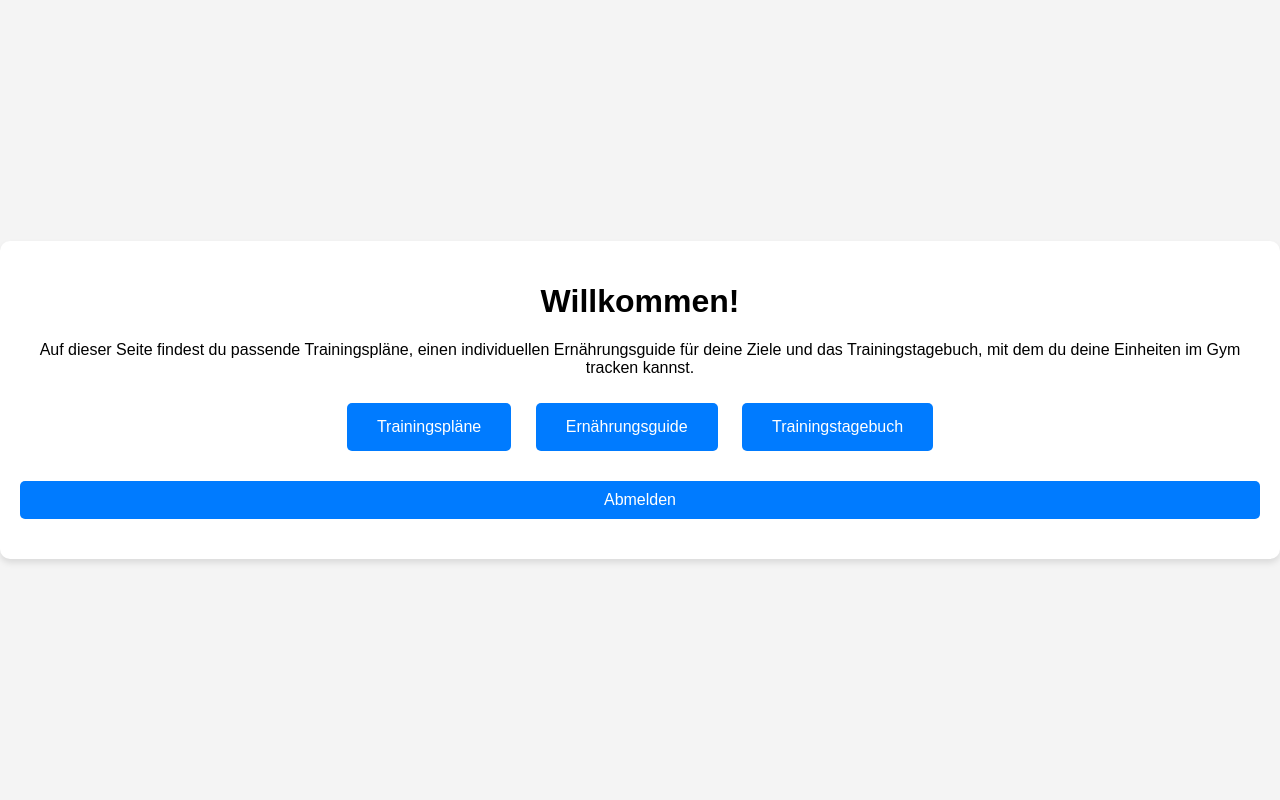
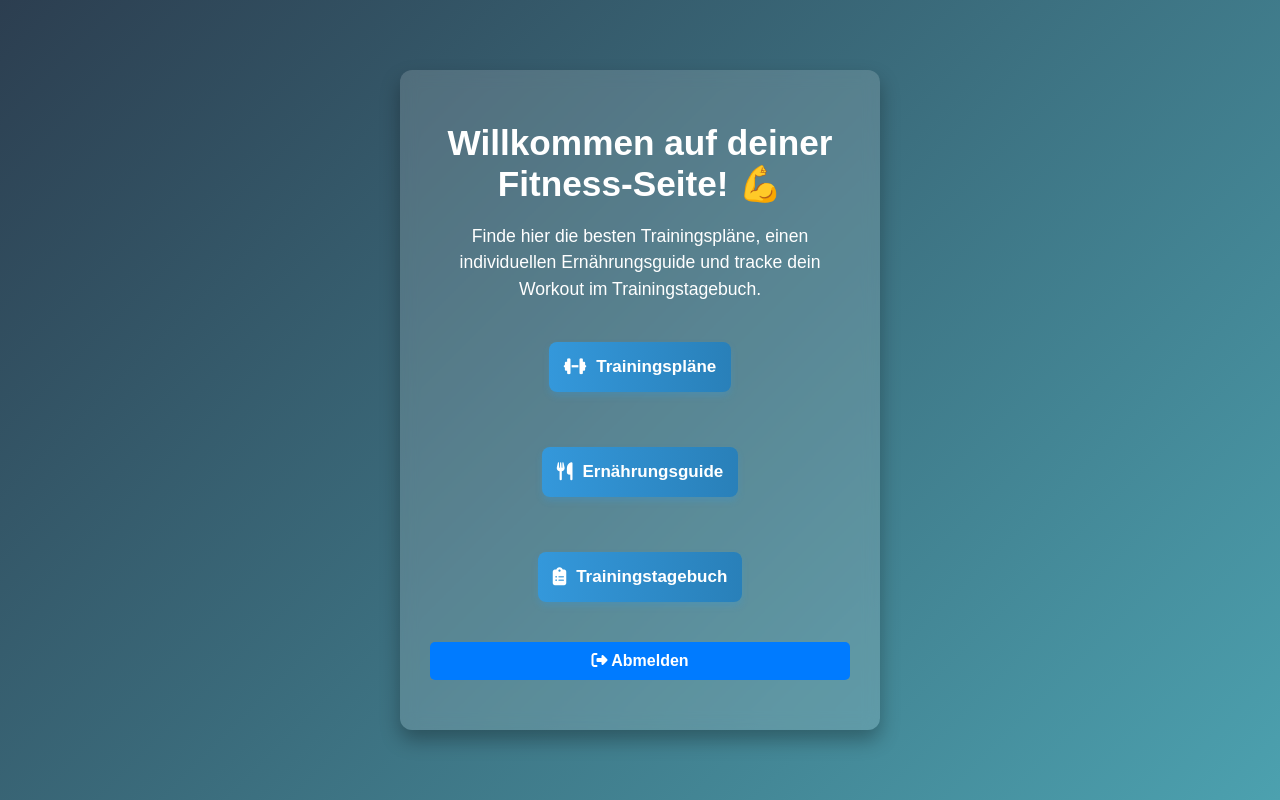
Before and after one commit to quentin050602/meine-website, a Flask app: page / in a window 1280 px wide. Run offline with Flask 3, Linux system fonts and the light colour scheme; some libraries are stand-ins or nearby versions.

Commit message:
template

```diff
--- a/templates/index.html
+++ b/templates/index.html
@@ -5,54 +5,111 @@
     <meta name="viewport" content="width=device-width, initial-scale=1.0">
     <title>Fitness-Website</title>
     <link rel="stylesheet" href="styles.css">
+    <script src="https://kit.fontawesome.com/a076d05399.js" crossorigin="anonymous"></script>
     <style>
+        /* 🌟 Allgemeine Stile */
         body {
-            font-family: Arial, sans-serif;
+            font-family: 'Arial', sans-serif;
             margin: 0;
             padding: 0;
-            background-color: #f4f4f4;
+            background: linear-gradient(135deg, #2C3E50, #4CA1AF);
+            color: white;
             display: flex;
             justify-content: center;
             align-items: center;
             height: 100vh;
+            text-align: center;
         }
 
+        /* 🌟 Haupt-Container */
         .container {
+            background: rgba(255, 255, 255, 0.15);
+            padding: 30px;
+            border-radius: 12px;
+            box-shadow: 0 10px 20px rgba(0, 0, 0, 0.3);
+            backdrop-filter: blur(8px);
+            max-width: 420px;
             text-align: center;
-            background: white;
-            padding: 20px;
-            border-radius: 10px;
-            box-shadow: 0 4px 6px rgba(0, 0, 0, 0.1);
+        }
+
+        h1 {
+            font-size: 2.2rem;
+            margin-bottom: 10px;
+            font-weight: bold;
+        }
+
+        p {
+            font-size: 1.1rem;
+            margin-bottom: 20px;
+            line-height: 1.5;
+        }
+
+        /* 🌟 Button-Container */
+        .button-container {
+            display: flex;
+            flex-direction: column;
+            gap: 15px;
         }
 
         .button {
-            display: inline-block;
-            margin: 10px;
-            padding: 15px 30px;
-            font-size: 16px;
+            display: flex;
+            align-items: center;
+            justify-content: center;
+            padding: 15px;
+            font-size: 17px;
+            font-weight: bold;
             color: white;
-            background-color: #007BFF;
+            background: linear-gradient(90deg, #3498db, #2980b9);
             border: none;
-            border-radius: 5px;
+            border-radius: 8px;
             text-decoration: none;
+            transition: all 0.3s ease-in-out;
             cursor: pointer;
-            transition: background-color 0.3s ease;
+            box-shadow: 0 4px 6px rgba(52, 152, 219, 0.3);
         }
 
         .button:hover {
-            background-color: #0056b3;
+            transform: scale(1.05);
+            background: linear-gradient(90deg, #2980b9, #1c6ea4);
+            box-shadow: 0 8px 16px rgba(52, 152, 219, 0.4);
+        }
+
+        .button i {
+            margin-right: 10px;
+            font-size: 18px;
+        }
+
+        /* 🌟 Logout */
+        .logout {
+            margin-top: 20px;
+        }
+
+        .logout a {
+            color: white;
+            text-decoration: none;
+            font-weight: bold;
+            transition: color 0.3s ease;
+        }
+
+        .logout a:hover {
+            color: #ffcc00;
         }
     </style>
 </head>
 <body>
     <div class="container">
-        <h1>Willkommen!</h1>
-        <p>Auf dieser Seite findest du passende Trainingspläne, einen individuellen Ernährungsguide für deine Ziele und das Trainingstagebuch, mit dem du deine Einheiten im Gym tracken kannst. </p>
-        <a href="/training" class="button">Trainingspläne</a>
-        <a href="/nutrition" class="button">Ernährungsguide</a>
-        <a href="/add" class="button">Trainingstagebuch</a>
+        <h1>Willkommen auf deiner Fitness-Seite! 💪</h1>
+        <p>Finde hier die besten Trainingspläne, einen individuellen Ernährungsguide und tracke dein Workout im Trainingstagebuch.</p>
+
+        <div class="button-container">
+            <a href="/training" class="button"><i class="fas fa-dumbbell"></i> Trainingspläne</a>
+            <a href="/nutrition" class="button"><i class="fas fa-utensils"></i> Ernährungsguide</a>
+            <a href="/add" class="button"><i class="fas fa-clipboard-list"></i> Trainingstagebuch</a>
+        </div>
+
         <div class="logout">
-                   <a href="/logout">Abmelden</a>
+            <a href="/logout"><i class="fas fa-sign-out-alt"></i> Abmelden</a>
+        </div>
     </div>
 </body>
 </html>
```
